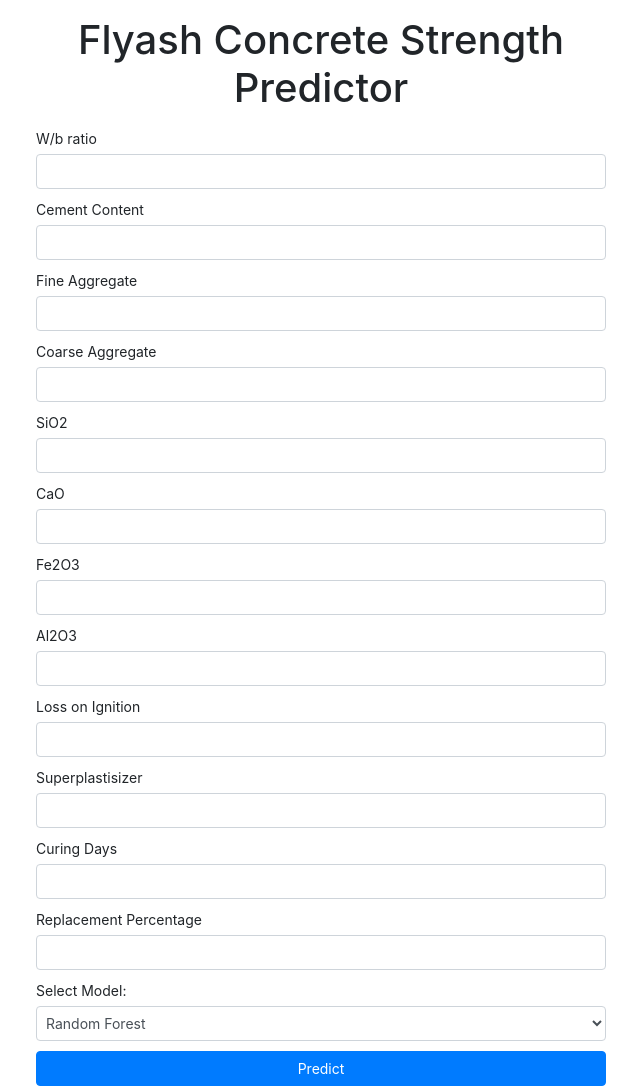
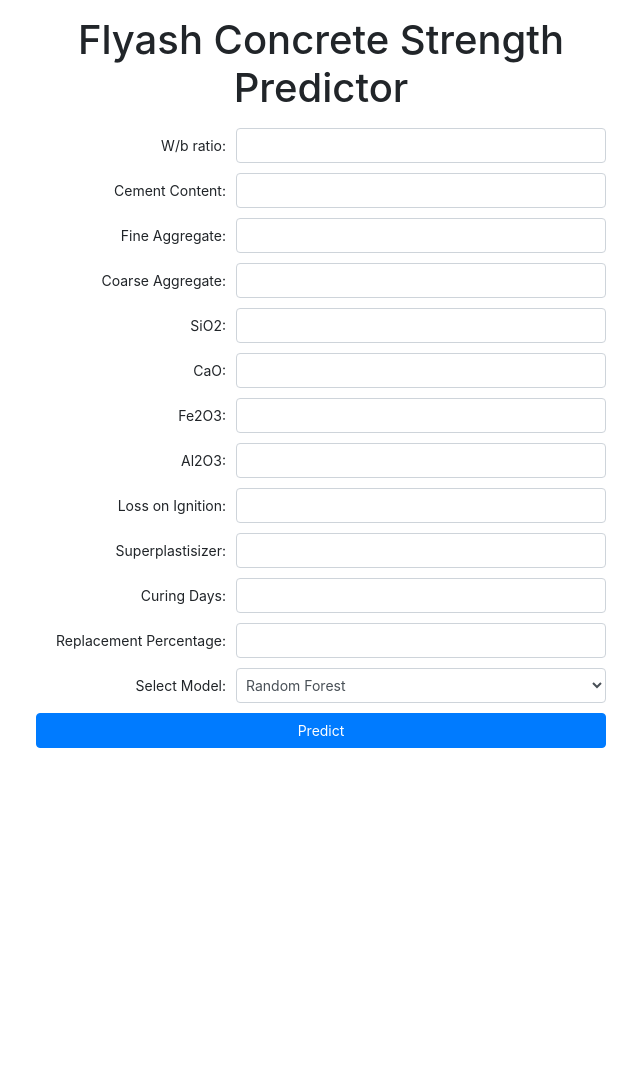
Before and after one commit to BELNICHEL/FA_CS_PRED, a Flask app: page / in a window 1280 px wide. Shown: the whole page, without its empty margins (319-959 px from the left). After the commit the page ends 748 px from the top, so only its background shows below. Run offline with Flask 3, Linux system fonts and the light colour scheme; parts of the project's set-up code (start-up, migrations or seed data) failed here and were passed over; some libraries are stand-ins or nearby versions.

Commit message:
Update index.html

```diff
--- a/templates/index.html
+++ b/templates/index.html
@@ -12,8 +12,17 @@
         }
         .form-group {
             margin-bottom: 10px; /* Reduce margin between form groups */
+            display: flex; /* Use flexbox for better alignment */
+            align-items: center; /* Center items vertically */
+        }
+        .form-group label {
+            width: 200px; /* Fixed width for labels */
+            margin-bottom: 0; /* Remove margin below labels */
+            padding-right: 10px; /* Add some space between label and input */
+            text-align: right; /* Align text to the right for labels */
         }
         .form-control {
+            flex: 1; /* Take remaining space in flex container */
             padding: 5px; /* Reduce padding inside form controls */
             font-size: 14px; /* Decrease font size */
         }
@@ -23,23 +32,18 @@
         .container {
             max-width: 600px; /* Restrict maximum width to fit the form on a single page */
         }
-        label {
-            margin-bottom: 5px; /* Reduce margin below labels */
-        }
     </style>
 </head>
 <body>
     <div class="container mt-3">
         <h1 class="text-center mb-3">Flyash Concrete Strength Predictor</h1>
         <form action="/predict" method="post">
-            <div class="form-row">
-                {% for param in parameter_names %}
-                <div class="form-group col-md-12">
-                    <label for="{{ param }}">{{ param }}</label>
-                    <input type="text" class="form-control" id="{{ param }}" name="{{ param }}" required>
-                </div>
-                {% endfor %}
+            {% for param in parameter_names %}
+            <div class="form-group">
+                <label for="{{ param }}">{{ param }}:</label>
+                <input type="text" class="form-control" id="{{ param }}" name="{{ param }}" required>
             </div>
+            {% endfor %}
             <div class="form-group">
                 <label for="model">Select Model:</label>
                 <select class="form-control" id="model" name="model">
```
